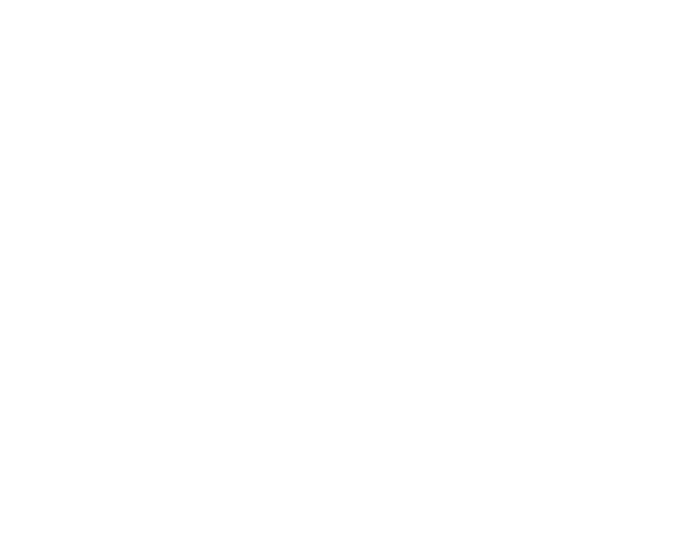
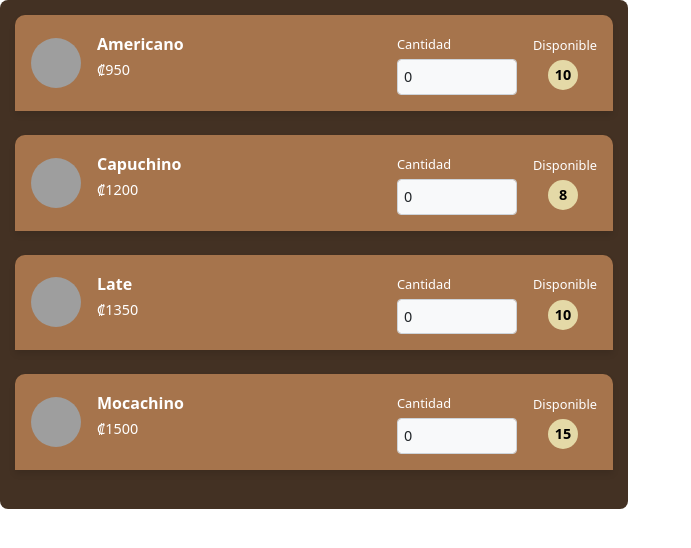
Before and after one commit to JoseMarioCastroChanto/ExamenII_C21878, a Vue app in the folder frontend/: page / in a window 1280 px wide. Before the commit this address had no page. Shown: the top 548 px of the page, without its empty margins (0-691 px from the left). Built offline with nearby package versions, Linux system fonts and the light colour scheme; grey boxes are pictures that could not be loaded.

Commit message:
Add coffee visualization in frontend

```diff
--- a/frontend/package.json
+++ b/frontend/package.json
@@ -9,6 +9,7 @@
   },
   "dependencies": {
     "axios": "^1.7.7",
+    "bootstrap": "^5.3.3",
     "core-js": "^3.8.3",
     "vue": "^3.2.13",
     "vue-router": "^4.4.5"
--- /dev/null
+++ b/frontend/src/components/CoffeeList.vue
@@ -0,0 +1,141 @@
+<template>
+    <div class="coffee-list">
+      <div v-for="coffee in coffees" :key="coffee.id" class="coffee-card position-relative mb-4">
+        <div class="card-body p-3">
+          <div class="d-flex align-items-center">
+            <img :src="coffee.image" alt="Imagen del café" class="coffee-image me-3" />
+            <div class="flex-grow-1">
+              <h5 class="card-title">{{ coffee.name }}</h5>
+              <p class="card-text">₡{{ coffee.price }}</p>
+            </div>
+            <div class="quantity-container ms-3">
+              <label for="quantity" class="form-label">Cantidad</label>
+              <input
+                type="number"
+                id="quantity"
+                class="form-control"
+                v-model.number="coffee.quantity"
+                min="0"
+                :max="coffee.available"
+                @change="updateOrder(coffee)"
+              />
+            </div>
+            <div class="availability-info ms-3">
+              <div class="availability-text">Disponible</div>
+              <div class="availability-circle">
+                <span>{{ coffee.available }}</span>
+              </div>
+            </div>
+          </div>
+        </div>
+        <div class="triangle"></div>
+      </div>
+    </div>
+  </template>
+
+  <script>
+  export default {
+    props: ["coffees", "updateOrder"],
+  };
+  </script>
+
+  <style scoped>
+  .coffee-list {
+    background-color: #433123;
+    padding: 15px;
+    border-radius: 8px;
+  }
+
+  .coffee-card {
+    position: relative;
+    background-color: #a6744c;
+    border-radius: 10px 10px 0 0;
+    overflow: hidden;
+    box-shadow: 0 4px 6px rgba(0, 0, 0, 0.1);
+  }
+
+  .card-body {
+    padding: 12px;
+    color: white;
+  }
+
+  .card-title {
+    font-size: 1rem;
+    font-weight: bold;
+    margin-bottom: 5px;
+  }
+
+  .card-text {
+    font-size: 0.9rem;
+    margin-bottom: 10px;
+  }
+
+  .coffee-image {
+    width: 50px;
+    height: 50px;
+    object-fit: cover;
+    border-radius: 50%;
+  }
+
+  .quantity-container {
+    width: 120px;
+  }
+
+  .availability-info {
+    text-align: center;
+  }
+
+  .availability-text {
+    font-size: 0.8rem;
+    color: white;
+    margin-bottom: 5px;
+  }
+
+  .availability-circle {
+    width: 30px;
+    height: 30px;
+    margin-left: 15px;
+    background-color: #e4d9a7;
+    border-radius: 50%;
+    display: flex;
+    justify-content: center;
+    align-items: center;
+    color: black;
+    font-size: 0.9rem;
+    font-weight: bold;
+  }
+
+  .triangle {
+    position: absolute;
+    bottom: -8px;
+    left: 50%;
+    transform: translateX(-50%);
+    width: 0;
+    height: 0;
+    border-left: 8px solid transparent;
+    border-right: 8px solid transparent;
+    border-top: 8px solid #a6744c;
+  }
+
+  .form-label {
+    font-size: 0.8rem;
+    margin-bottom: 5px;
+  }
+
+  .form-control {
+    font-size: 0.9rem;
+    padding: 6px;
+    background-color: #f8f9fa;
+    border: 1px solid #ced4da;
+  }
+
+  .text-muted {
+    font-size: 0.7rem;
+    margin-top: 5px;
+  }
+
+  .d-flex {
+    justify-content: space-between;
+    align-items: center;
+  }
+  </style>
--- /dev/null
+++ b/frontend/src/components/CoffeeVendingMachine.vue
@@ -0,0 +1,46 @@
+<template>
+      <div class="row">
+        <div class="col-md-6">
+          <CoffeeList :coffees="coffees" :updateOrder="updateOrder" />
+        </div>
+
+      </div>
+
+  </template>
+
+  <script>
+
+  import CoffeeList from "@/components/CoffeeList.vue";
+
+  export default {
+    components: {
+      CoffeeList,
+    },
+    data() {
+      return {
+        coffees: [],
+      };
+    },
+    methods: {
+      fetchCoffee() {
+        const simulatedData = [
+          { id: 1, image:'https://images.vexels.com/content/264248/preview/cappuccino-illustration-0442c5.png', name: "Americano", price: 950, available: 10, quantity: 0 },
+          { id: 2, image:'https://images.vexels.com/content/264248/preview/cappuccino-illustration-0442c5.png',name: "Capuchino", price: 1200, available: 8, quantity: 0 },
+          { id: 3, image:'https://images.vexels.com/content/264248/preview/cappuccino-illustration-0442c5.png',name: "Late", price: 1350, available: 10, quantity: 0 },
+          { id: 4, image:'https://images.vexels.com/content/264248/preview/cappuccino-illustration-0442c5.png',name: "Mocachino", price: 1500, available: 15, quantity: 0 },
+        ];
+        this.coffees = simulatedData;
+      },
+    },
+    mounted() {
+      this.fetchCoffee();
+    },
+  };
+  </script>
+
+  <style scoped>
+  .row {
+    display: flex;
+    justify-content: space-between;
+  }
+  </style>
--- a/frontend/src/main.js
+++ b/frontend/src/main.js
@@ -1,12 +1,10 @@
 import { createApp } from 'vue'
 import App from './App.vue'
-import { createRouter, createWebHistory} from "vue-router";
+import router from './router'
+
+const app = createApp(App);
+app.use(router)
+app.config.globalProperties.$backendAddress = 'https://localhost:7263/';
 
 
-const router = createRouter({
-    history: createWebHistory(),
-    routes: [
-    ],
-});
-
-createApp(App).use(router).mount('#app')
+app.mount('#app');
--- /dev/null
+++ b/frontend/src/router.js
@@ -0,0 +1,17 @@
+import { createRouter, createWebHistory } from 'vue-router';
+import CoffeeVendingMachine from './components/CoffeeVendingMachine.vue';
+
+const routes = [
+  {
+    path: '/',
+    name: 'CoffeeVendingMachine',
+    component: CoffeeVendingMachine,
+  },
+];
+
+const router = createRouter({
+  history: createWebHistory(),
+  routes,
+});
+
+export default router;
```
Also changed, not shown: 2 other files (tests, documents, lock files or other folders).
